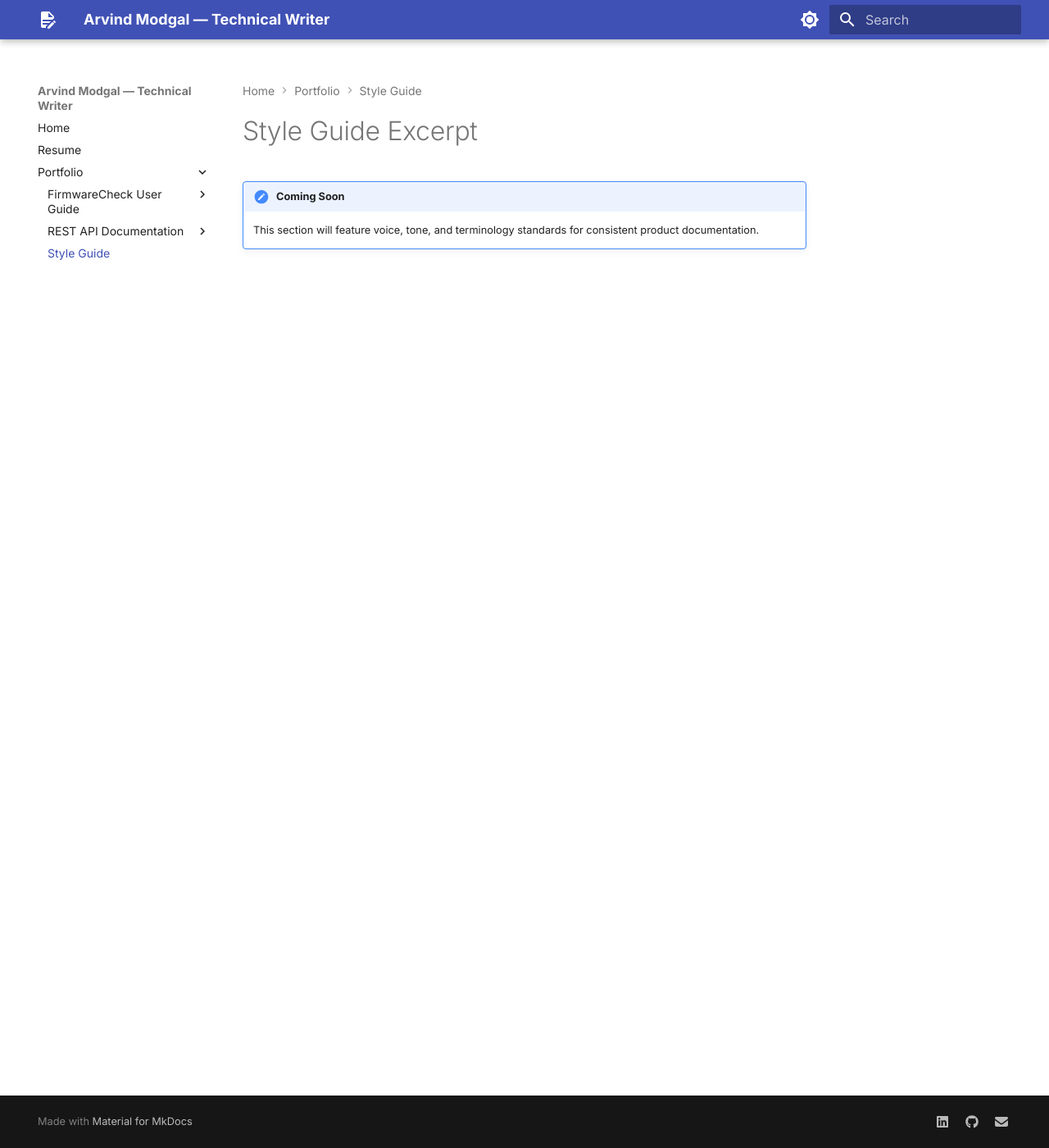
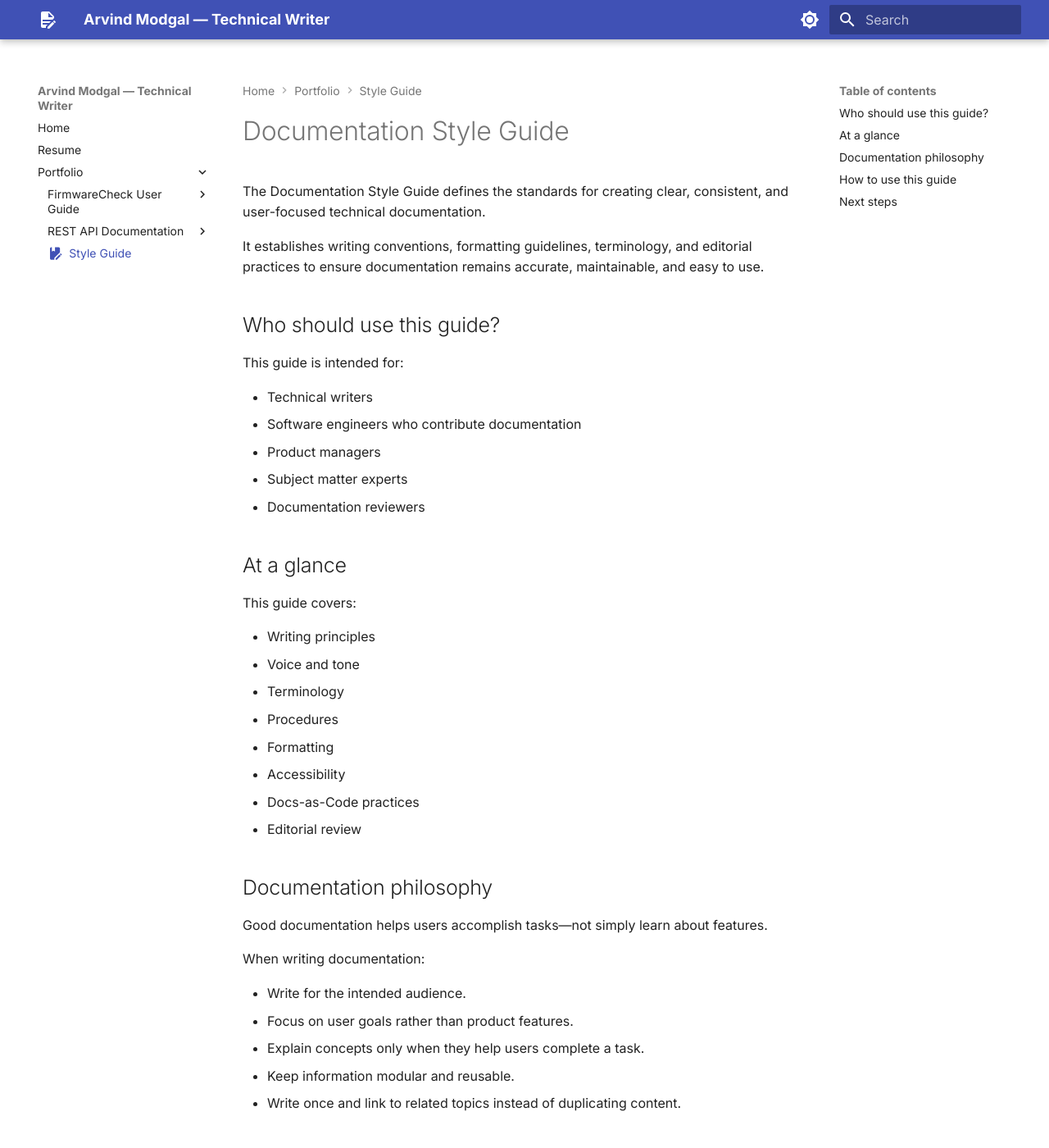
Before and after one commit to arvindmodgal/arvindmodgal.github.io, an MkDocs documentation site: the page built from docs/portfolio/style-guide/index.md, in a window 1280 px wide and 1400 px high. Shown: the whole window at 82% size. Built offline with MkDocs 1.6.1 and Material for MkDocs 9.7.7, drawn with Linux system fonts in a browser that asks for light colours; some of the changed text lies outside the part shown.

Commit message:
style guide pages added

```diff
--- a/docs/portfolio/style-guide/index.md
+++ b/docs/portfolio/style-guide/index.md
@@ -1,4 +1,60 @@
-# Style Guide Excerpt
+---
+icon: material/book-edit
+---
 
-!!! note "Coming Soon"
-    This section will feature voice, tone, and terminology standards for consistent product documentation.
+# Documentation Style Guide
+
+The Documentation Style Guide defines the standards for creating clear, consistent, and user-focused technical documentation.
+
+It establishes writing conventions, formatting guidelines, terminology, and editorial practices to ensure documentation remains accurate, maintainable, and easy to use.
+
+## Who should use this guide?
+
+This guide is intended for:
+
+- Technical writers
+- Software engineers who contribute documentation
+- Product managers
+- Subject matter experts
+- Documentation reviewers
+
+## At a glance
+
+This guide covers:
+
+- Writing principles
+- Voice and tone
+- Terminology
+- Procedures
+- Formatting
+- Accessibility
+- Docs-as-Code practices
+- Editorial review
+
+## Documentation philosophy
+
+Good documentation helps users accomplish tasks—not simply learn about features.
+
+When writing documentation:
+
+- Write for the intended audience.
+- Focus on user goals rather than product features.
+- Explain concepts only when they help users complete a task.
+- Keep information modular and reusable.
+- Write once and link to related topics instead of duplicating content.
+
+## How to use this guide
+
+Each topic explains:
+
+- The guideline
+- Why it matters
+- Recommended examples
+- Common mistakes to avoid
+
+## Next steps
+
+Start with:
+
+- [Writing principles](writing-principles.md)
+- [Voice and tone](voice-and-tone.md)
```
Also changed, not shown: docs/portfolio/style-guide/accessibility.md (added), docs/portfolio/style-guide/docs-as-code.md (added), docs/portfolio/style-guide/editorial-checklist.md (added), docs/portfolio/style-guide/formatting.md (added), docs/portfolio/style-guide/procedures.md (added), docs/portfolio/style-guide/terminology.md (added), docs/portfolio/style-guide/voice-and-tone.md (added), docs/portfolio/style-guide/writing-principles.md (added).
